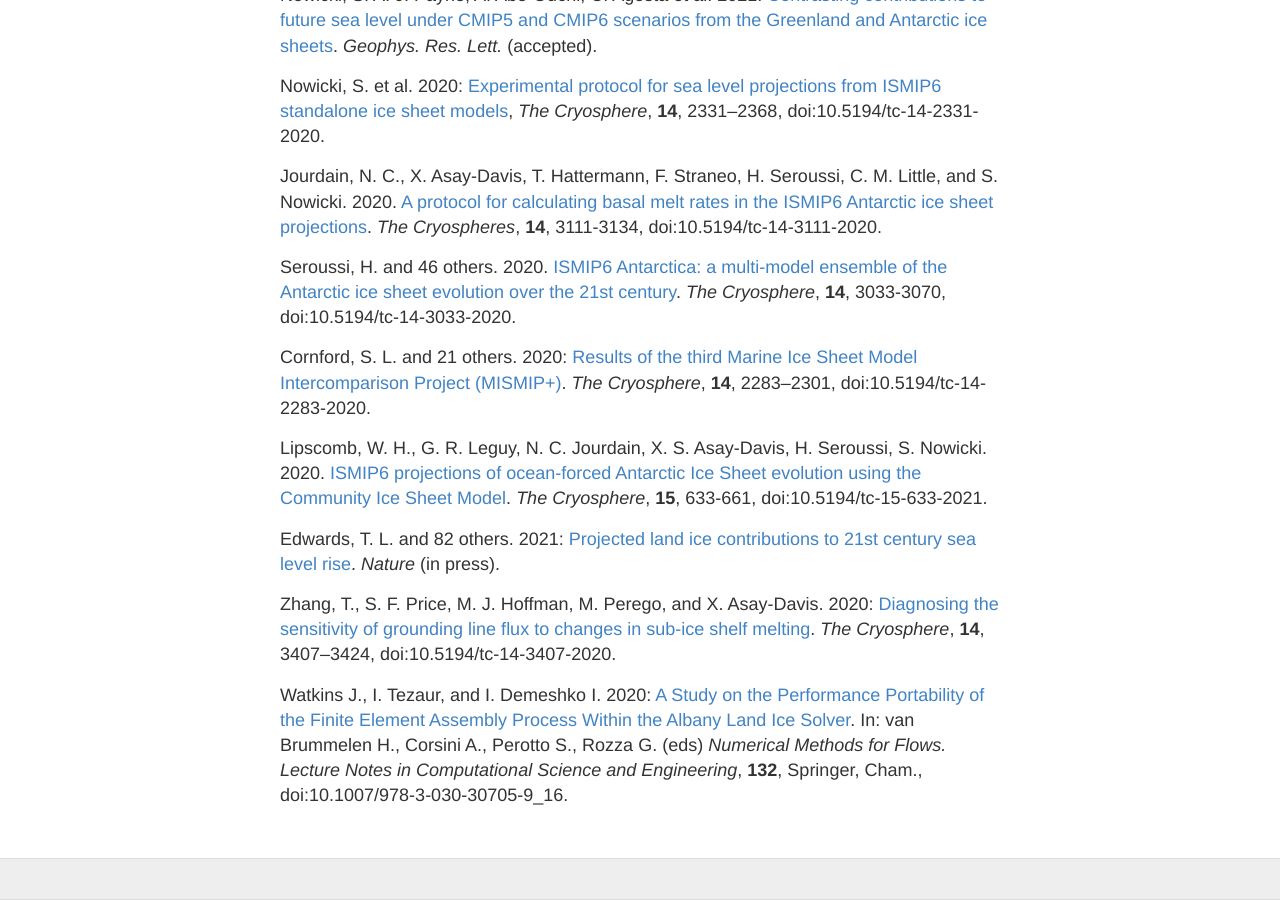
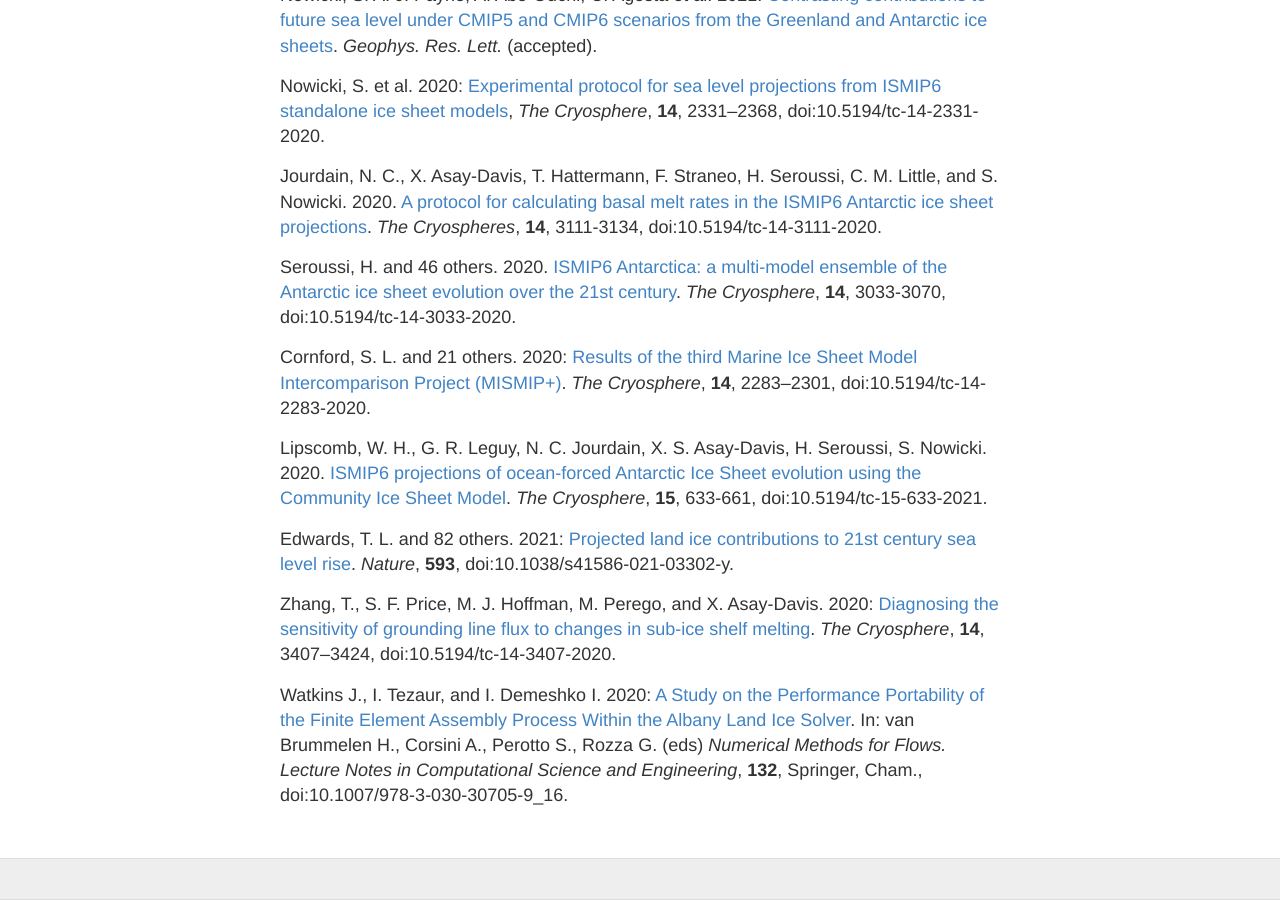
Before and after one commit to SLE-E3SM/SLE-E3SM.github.io, a Jekyll site: the page built from publications.md, in a window 1280 px wide and 900 px high, scrolled down 1726 px. Built offline with Jekyll 4.4.1, drawn with Linux system fonts in a browser that asks for light colours.

Commit message:
Update publications.md

```diff
--- a/publications.md
+++ b/publications.md
@@ -46,7 +46,7 @@ Cornford, S. L. and 21 others. 2020: [Results of the third Marine Ice Sheet Mode
 
 Lipscomb, W. H., G. R. Leguy, N. C. Jourdain, X. S. Asay-Davis, H. Seroussi, S. Nowicki. 2020. [ISMIP6 projections of ocean-forced Antarctic Ice Sheet evolution using the Community Ice Sheet Model](https://doi.org/10.5194/tc-15-633-2021). *The Cryosphere*, **15**, 633-661, doi:10.5194/tc-15-633-2021.
 
-Edwards, T. L. and 82 others. 2021: [Projected land ice contributions to 21st century sea level rise](). *Nature* (in press).
+Edwards, T. L. and 82 others. 2021: [Projected land ice contributions to 21st century sea level rise](https://www.nature.com/articles/s41586-021-03302-y). *Nature*, **593**, doi:10.1038/s41586-021-03302-y.
 
 Zhang, T., S. F. Price, M. J. Hoffman, M. Perego, and X. Asay-Davis. 2020: [Diagnosing the sensitivity of grounding line flux to changes in sub-ice shelf melting](https://tc.copernicus.org/articles/14/3407/2020/). *The Cryosphere*, **14**, 3407–3424, doi:10.5194/tc-14-3407-2020.
 
```
